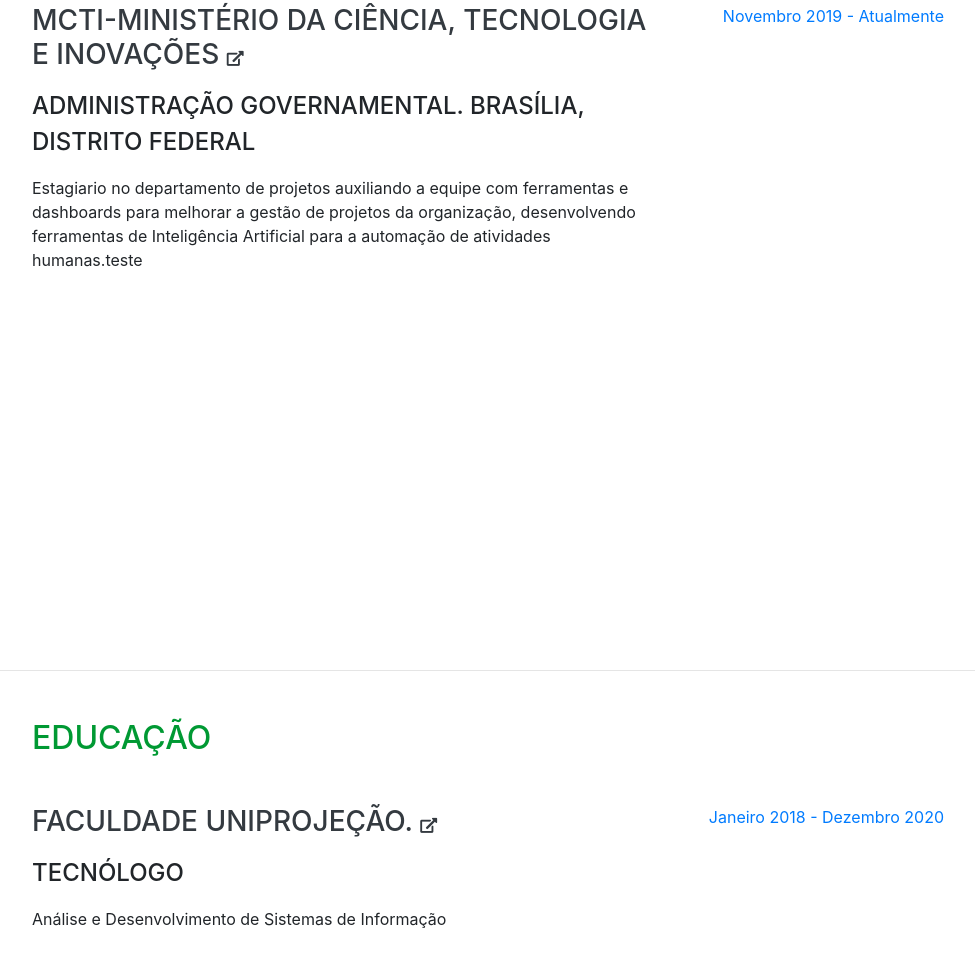
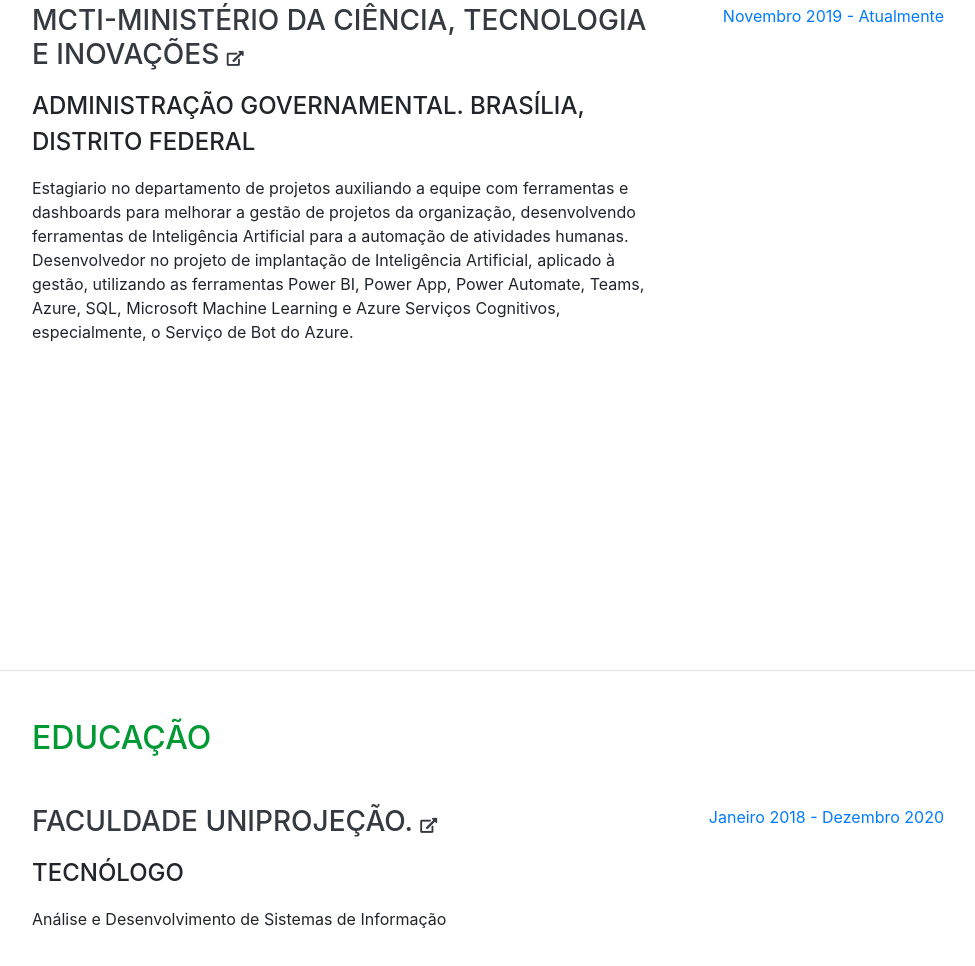
Before and after one commit to wemersonalvescccb/Portifolio, a website with bundled scripts: page index.html in a window 1280 px wide. Shown: the part 931-1897 px from the top of the page, without its empty margins (288-1263 px from the left). Built offline with nearby package versions, Linux system fonts and the light colour scheme; a web font is replaced by a local one.

Commit message:
Atualização BC

```diff
--- a/index.html
+++ b/index.html
@@ -112,7 +112,9 @@
             <div class="subheading mb-3">Administração governamental. Brasília, Distrito Federal</div>
             <p>
               Estagiario no departamento de projetos auxiliando a equipe com ferramentas e dashboards para melhorar a gestão de projetos da organização,
-                desenvolvendo ferramentas de Inteligência Artificial para a automação de atividades humanas.teste
+                desenvolvendo ferramentas de Inteligência Artificial para a automação de atividades humanas.
+                Desenvolvedor no projeto de implantação de Inteligência Artificial, aplicado à gestão, utilizando as ferramentas
+                 Power BI, Power App, Power Automate, Teams, Azure, SQL, Microsoft Machine Learning e Azure Serviços Cognitivos, especialmente, o Serviço de Bot do Azure.
             </p>
           </div>
           <div class="resume-date text-md-right">
```
